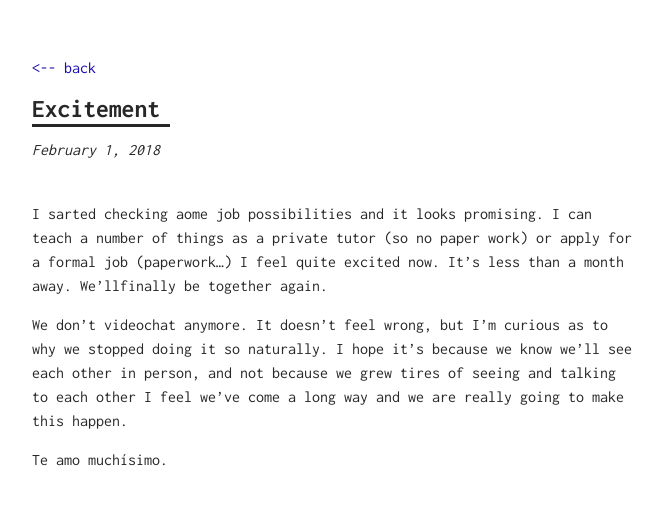
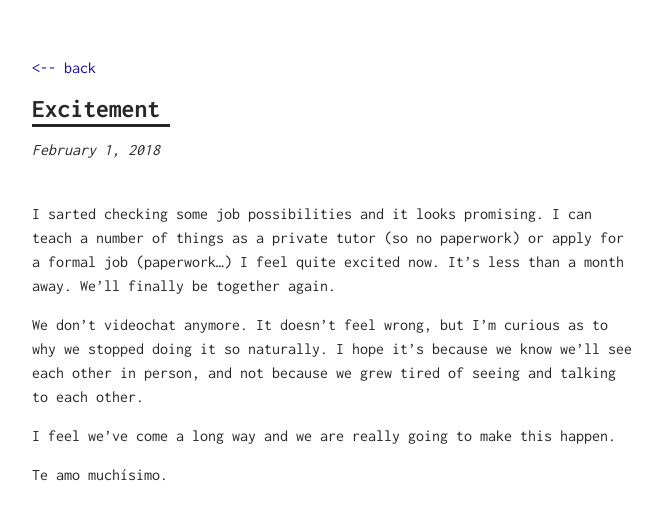
Before and after one commit to onemonthofindieblues/onemonthofindiesblues.github.io, a Jekyll site: the page built from _posts/2018-02-01-excitement.md, in a window 1280 px wide. Shown: the top 520 px of the page, without its empty margins (308-970 px from the left). Built offline with Jekyll 4.4.1, drawn with Linux system fonts in a browser that asks for light colours.

Commit message:
Update 2018-02-01-excitement.md

```diff
--- a/_posts/2018-02-01-excitement.md
+++ b/_posts/2018-02-01-excitement.md
@@ -3,10 +3,11 @@ layout: post
 title: Excitement
 category: her
 ---
-I sarted checking aome job possibilities and it looks promising. I can teach a number of things as a private tutor (so no paper work) or apply for a formal job (paperwork...)
-I feel quite excited now. It's less than a month away. We'llfinally be together again.
+I sarted checking some job possibilities and it looks promising. I can teach a number of things as a private tutor (so no paperwork) or apply for a formal job (paperwork...)
+I feel quite excited now. It's less than a month away. We'll finally be together again.
 
-We don't videochat anymore. It doesn't feel wrong, but I'm curious as to why we stopped doing it so naturally. I hope it's because we know we'll see each other in person, and not because we grew tires of seeing and talking to each other
+We don't videochat anymore. It doesn't feel wrong, but I'm curious as to why we stopped doing it so naturally. I hope it's because we know we'll see each other in person, and not because we grew tired of seeing and talking to each other.
+
 I feel we've come a long way and we are really going to make this happen.
 
 Te amo muchísimo.
```
